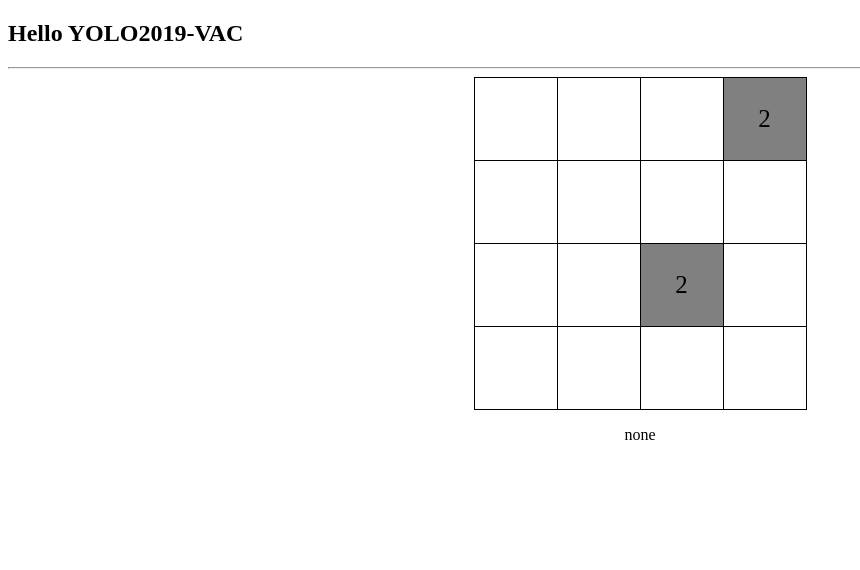
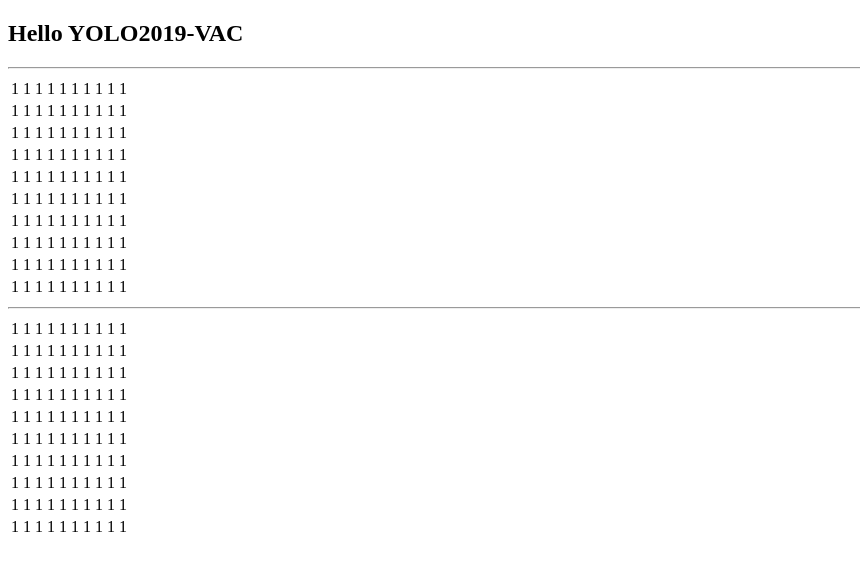
Before and after one commit to Yolo2019-VAC/hello-github, an Angular app in the folder client/: page / in a window 1280 px wide. Shown: the top 570 px of the page, without its empty margins (0-860 px from the left). Built offline with nearby package versions, Linux system fonts and the light colour scheme.

Commit message:
Lesson 11

```diff
--- a/client/src/app/app.component.html
+++ b/client/src/app/app.component.html
@@ -3,7 +3,9 @@
 
 <hr>
 
-<app-math-game></app-math-game>
+<app-sea-battle></app-sea-battle>
+
+<!-- <app-math-game></app-math-game> -->
 
 <!--
 <hr>
--- a/client/src/app/app.module.ts
+++ b/client/src/app/app.module.ts
@@ -5,12 +5,14 @@ import { AppRoutingModule } from './app-routing.module';
 import { AppComponent } from './app.component';
 import { ScoresTableComponent } from './scores-table/scores-table.component';
 import { MathGameComponent } from './math-game/math-game.component';
+import { SeaBattleComponent } from './sea-battle/sea-battle.component';
 
 @NgModule({
   declarations: [
     AppComponent,
     ScoresTableComponent,
-    MathGameComponent
+    MathGameComponent,
+    SeaBattleComponent
   ],
   imports: [
     BrowserModule,
--- /dev/null
+++ b/client/src/app/sea-battle/sea-battle.component.html
@@ -0,0 +1,17 @@
+<table boarder="1">
+    <tr *ngFor="let r of boards.player">
+       <td *ngFor=" let c of r">
+         {{c}}
+       </td>
+    </tr>
+</table>
+
+<hr>
+
+<table boarder="1">
+    <tr *ngFor="let r of boards.enemy">
+    <td *ngFor="let c of r">
+      {{c}}
+    </td>
+  </tr>
+</table>
--- /dev/null
+++ b/client/src/app/sea-battle/sea-battle.component.ts
@@ -0,0 +1,44 @@
+import { Component, OnInit } from '@angular/core';
+
+@Component({
+  selector: 'app-sea-battle',
+  templateUrl: './sea-battle.component.html',
+  styleUrls: ['./sea-battle.component.scss']
+})
+export class SeaBattleComponent implements OnInit {
+
+  S = 10;
+  boards = {
+   player: [
+      [ 1,1,1,1,1,1,1,1,1,1 ],
+      [ 1,1,1,1,1,1,1,1,1,1 ],
+      [ 1,1,1,1,1,1,1,1,1,1 ],
+      [ 1,1,1,1,1,1,1,1,1,1 ],
+      [ 1,1,1,1,1,1,1,1,1,1 ],
+      [ 1,1,1,1,1,1,1,1,1,1 ],
+      [ 1,1,1,1,1,1,1,1,1,1 ],
+      [ 1,1,1,1,1,1,1,1,1,1 ],
+      [ 1,1,1,1,1,1,1,1,1,1 ],
+      [ 1,1,1,1,1,1,1,1,1,1 ]
+    ],
+    enemy: [
+      [ 1,1,1,1,1,1,1,1,1,1 ],
+      [ 1,1,1,1,1,1,1,1,1,1 ],
+      [ 1,1,1,1,1,1,1,1,1,1 ],
+      [ 1,1,1,1,1,1,1,1,1,1 ],
+      [ 1,1,1,1,1,1,1,1,1,1 ],
+      [ 1,1,1,1,1,1,1,1,1,1 ],
+      [ 1,1,1,1,1,1,1,1,1,1 ],
+      [ 1,1,1,1,1,1,1,1,1,1 ],
+      [ 1,1,1,1,1,1,1,1,1,1 ],
+      [ 1,1,1,1,1,1,1,1,1,1 ]
+    ]
+  };
+  constructor() {
+    // ToDo: two array 10x10 for Player & Enemy
+  }
+
+  ngOnInit() {
+  }
+
+}
```
Also changed, not shown: client/src/app/sea-battle/sea-battle.component.scss (added), 1 other file (tests, documents, lock files or other folders).
